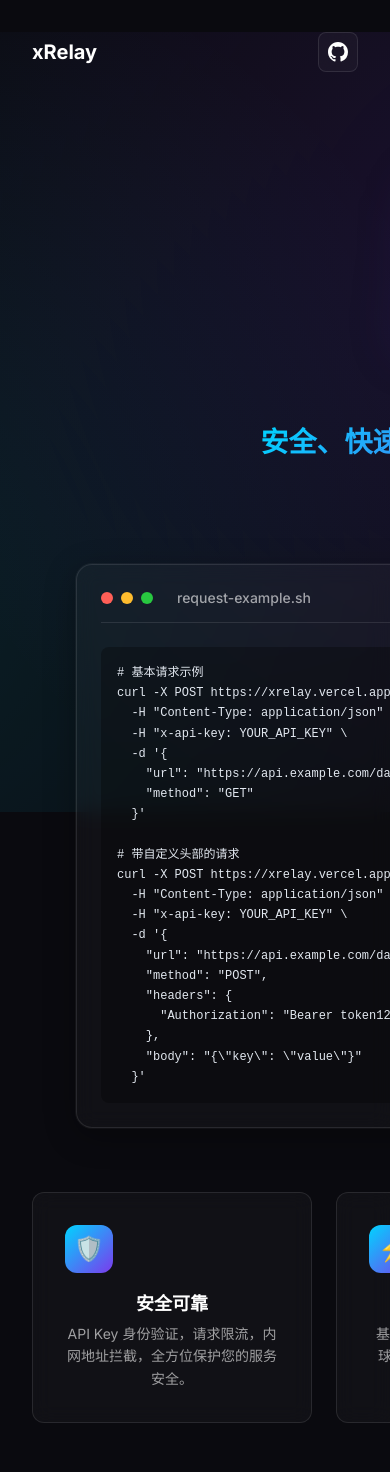
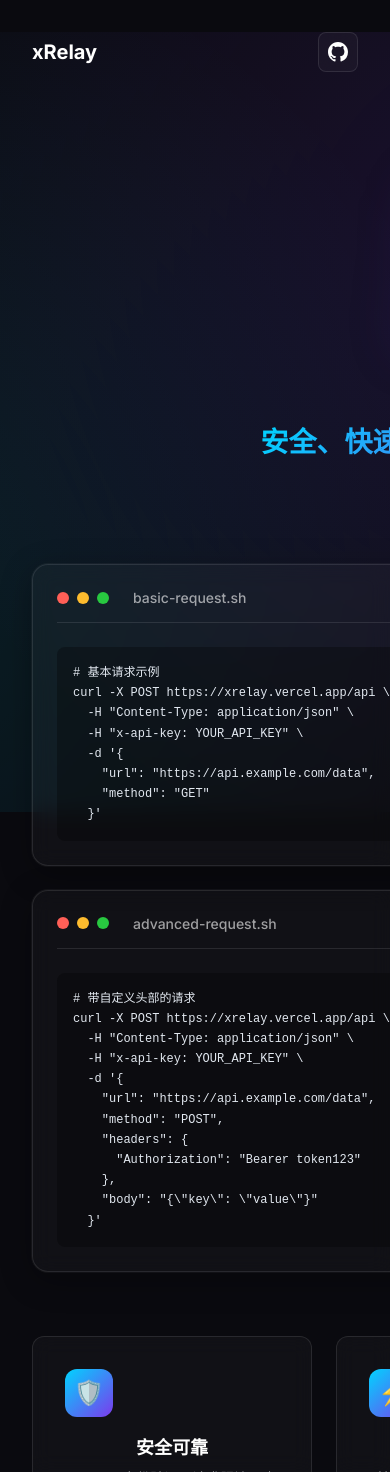
Before and after one commit to Kirky-X/xRelay, a Vue app: page / in a window 390 px wide. Shown: the top 1472 px of the page. Built offline with nearby package versions, Linux system fonts and the light colour scheme.

Commit message:
feat: split code examples into two separate cards
- Split code examples into basic and advanced request cards
- Display code cards side by side in grid layout
- Add responsive stacking for mobile devices
- Update copy function to handle individual code cards

```diff
--- a/src/components/Home.vue
+++ b/src/components/Home.vue
@@ -33,14 +33,25 @@
 
         <!-- 代码示例 -->
         <div class="code-section">
-          <div class="code-card">
-            <div class="code-header">
-              <div class="code-dot red"></div>
-              <div class="code-dot yellow"></div>
-              <div class="code-dot green"></div>
-              <span class="code-title">request-example.sh</span>
+          <div class="code-cards">
+            <div class="code-card">
+              <div class="code-header">
+                <div class="code-dot red"></div>
+                <div class="code-dot yellow"></div>
+                <div class="code-dot green"></div>
+                <span class="code-title">basic-request.sh</span>
+              </div>
+              <pre class="code-content" @click="copyCode(0)" title="点击复制代码"><code>{{ codeExample1 }}</code></pre>
             </div>
-            <pre class="code-content" @click="copyCode" title="点击复制代码"><code>{{ codeExample }}</code></pre>
+            <div class="code-card">
+              <div class="code-header">
+                <div class="code-dot red"></div>
+                <div class="code-dot yellow"></div>
+                <div class="code-dot green"></div>
+                <span class="code-title">advanced-request.sh</span>
+              </div>
+              <pre class="code-content" @click="copyCode(1)" title="点击复制代码"><code>{{ codeExample2 }}</code></pre>
+            </div>
           </div>
         </div>
 
@@ -72,16 +83,16 @@ import { ref, onMounted } from 'vue';
 
 const typingText = ref('');
 const fullText = '安全、快速、免费的代理转发服务';
-const codeExample = `# 基本请求示例
+const codeExample1 = `# 基本请求示例
 curl -X POST https://xrelay.vercel.app/api \\
   -H "Content-Type: application/json" \\
   -H "x-api-key: YOUR_API_KEY" \\
   -d '{
     "url": "https://api.example.com/data",
     "method": "GET"
-  }'
+  }'`;
 
-# 带自定义头部的请求
+const codeExample2 = `# 带自定义头部的请求
 curl -X POST https://xrelay.vercel.app/api \\
   -H "Content-Type: application/json" \\
   -H "x-api-key: YOUR_API_KEY" \\
@@ -108,8 +119,9 @@ const typeText = () => {
 };
 
 // 复制代码
-const copyCode = () => {
-  navigator.clipboard.writeText(codeExample).then(() => {
+const copyCode = (index: number) => {
+  const code = index === 0 ? codeExample1 : codeExample2;
+  navigator.clipboard.writeText(code).then(() => {
     alert('代码已复制到剪贴板！');
   });
 };
@@ -243,8 +255,14 @@ header {
 /* 代码块区域 */
 .code-section {
   width: 100%;
-  max-width: 800px;
+  max-width: 1200px;
   margin: 0 auto 4rem auto;
+}
+
+.code-cards {
+  display: grid;
+  grid-template-columns: repeat(2, 1fr);
+  gap: 1.5rem;
 }
 
 .code-card {
@@ -450,6 +468,10 @@ header {
     height: 1.75rem;
   }
 
+  .code-cards {
+    grid-template-columns: 1fr;
+  }
+
   .logo-container img {
     width: 200px;
   }
```
